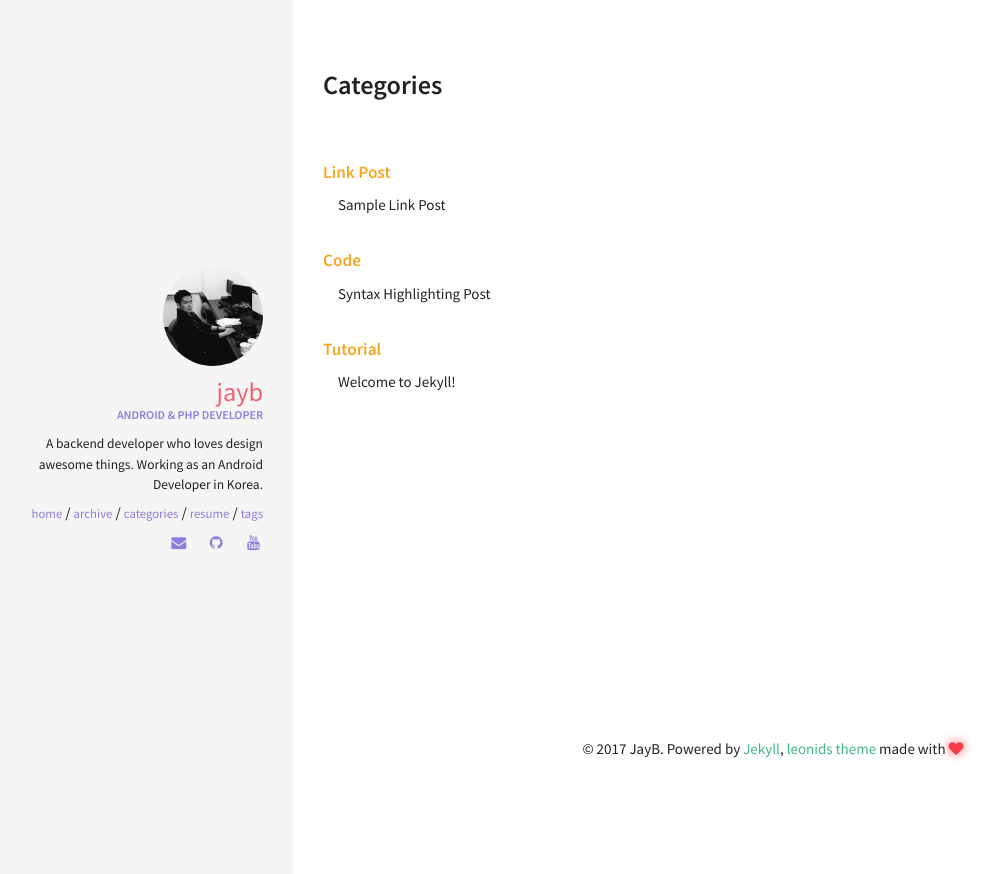
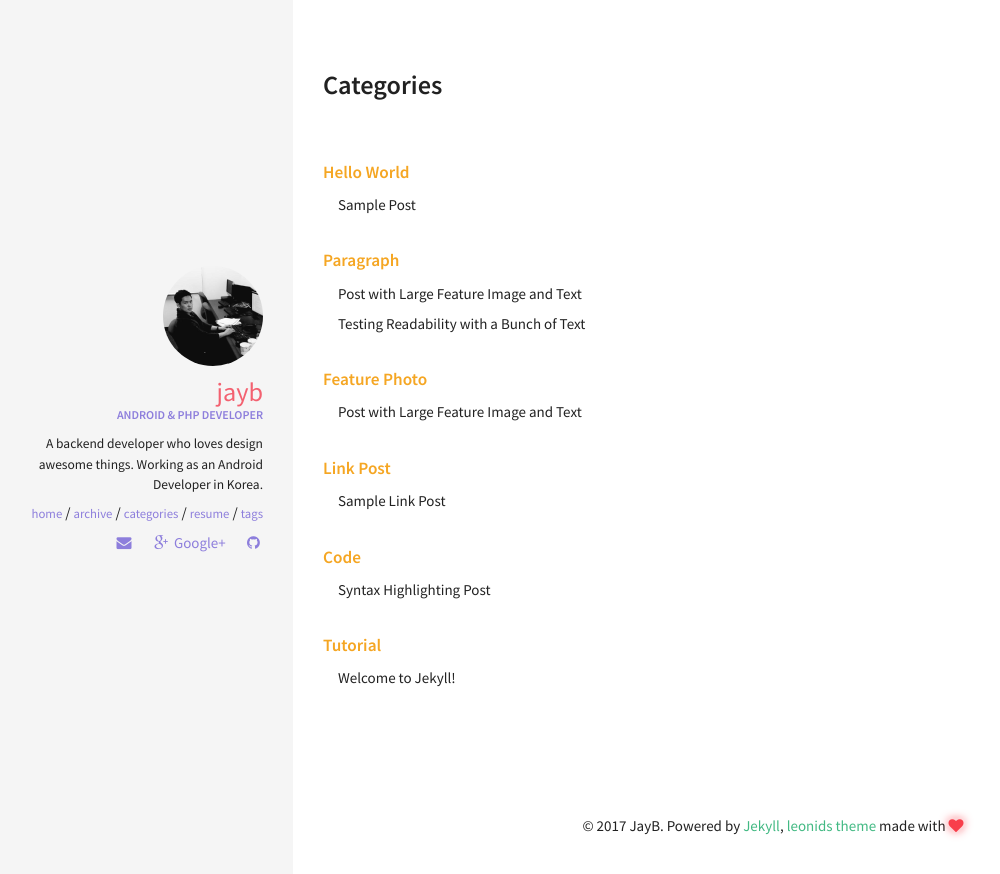
Before and after one commit to renyuanz/leonids, a Jekyll site: the page built from categories/index.html, in a window 1280 px wide. Shown: the top 874 px of the page, without its empty margins (27-1027 px from the left). Built offline with Jekyll 4.4.1, drawn with Linux system fonts in a browser that asks for light colours; some of the changed lines change nothing that is shown.

Commit message:
Updated
Updated

```diff
--- a/_config.yml
+++ b/_config.yml
@@ -41,13 +41,12 @@
   disqus-shortname: jaybkim2
   facebook:  #username
   google:
-    plus: #username
+    plus: jaybkim2 #username
     analytics: UA-62251910-2
     verify:
     ad-client:
     ad-slot:
   bing-verify:
-  github: jaybkim1 #username
   stackoverflow: #123456/username   from a "http://stackoverflow.com/users/123456/username" link
   linkedin: #username
   xing: #username
@@ -58,7 +57,8 @@
   foursquare: #username
   steam: #username
   dribbble: #username
-  youtube: jaybkim2 #username
+  youtube: #username
+  github: jaybkim1 #username
   soundcloud: #username
   weibo: #username
   flickr: #username
--- /dev/null
+++ b/_posts/2011-03-10-sample-post.md
@@ -0,0 +1,98 @@
+---
+layout: post
+title: Sample Post
+excerpt: "Just about everything you'll need to style in the theme: headings, paragraphs, blockquotes, tables, code blocks, and more."
+categories: [hello world]
+comments: true
+image:
+  feature: https://images.unsplash.com/photo-1440635592348-167b1b30296f?crop=entropy&dpr=2&fit=crop&fm=jpg&h=475&ixjsv=2.1.0&ixlib=rb-0.3.5&q=50&w=1250
+  credit: thomas shellberg
+  creditlink: https://unsplash.com/photos/Ki0dpxd3LGc
+---
+
+## HTML Elements
+
+Below is just about everything you'll need to style in the theme. Check the source code to see the many embedded elements within paragraphs.
+
+# Heading 1
+
+## Heading 2
+
+### Heading 3
+
+#### Heading 4
+
+##### Heading 5
+
+###### Heading 6
+
+### Body text
+
+Lorem ipsum dolor sit amet, test link adipiscing elit. **This is strong**. Nullam dignissim convallis est. Quisque aliquam.
+
+![Smithsonian Image](https://images.unsplash.com/photo-1440635592348-167b1b30296f?crop=entropy&dpr=2&fit=crop&fm=jpg&h=475&ixjsv=2.1.0&ixlib=rb-0.3.5&q=50&w=1250)
+
+*This is emphasized*. Donec faucibus. Nunc iaculis suscipit dui. 53 = 125. Water is H2O. Nam sit amet sem. Aliquam libero nisi, imperdiet at, tincidunt nec, gravida vehicula, nisl. The New York Times (That’s a citation). Underline.Maecenas ornare tortor. Donec sed tellus eget sapien fringilla nonummy. Mauris a ante. Suspendisse quam sem, consequat at, commodo vitae, feugiat in, nunc. Morbi imperdiet augue quis tellus.
+
+HTML and CSS are our tools. Mauris a ante. Suspendisse quam sem, consequat at, commodo vitae, feugiat in, nunc. Morbi imperdiet augue quis tellus. Praesent mattis, massa quis luctus fermentum, turpis mi volutpat justo, eu volutpat enim diam eget metus.
+
+### Blockquotes
+
+> Lorem ipsum dolor sit amet, test link adipiscing elit. Nullam dignissim convallis est. Quisque aliquam.
+
+## List Types
+
+### Ordered Lists
+
+1. Item one
+   1. sub item one
+   2. sub item two
+   3. sub item three
+2. Item two
+
+### Unordered Lists
+
+* Item one
+* Item two
+* Item three
+
+## Tables
+
+| Header 1 | Header 2 | Header 3 |
+|:--------|:-------:|--------:|
+| cell 1   | cell 2   | cell 3   |
+| cell 4   | cell 5   | cell 6   |
+|----
+| cell 1   | cell 2   | cell 3   |
+| cell 4   | cell 5   | cell 6   |
+|=====
+| Foot 1   | Foot 2   | Foot 3   |
+
+## Code Snippets
+
+{% highlight css %}
+#container {
+  float: left;
+  margin: 0 -240px 0 0;
+  width: 100%;
+}
+{% endhighlight %}
+
+## Buttons
+
+Make any link standout more when applying the `.btn` class.
+
+{% highlight html %}
+<a href="#" class="btn btn-success">Success Button</a>
+{% endhighlight %}
+
+<div markdown="0"><a href="#" class="btn">Primary Button</a></div>
+<div markdown="0"><a href="#" class="btn btn-success">Success Button</a></div>
+<div markdown="0"><a href="#" class="btn btn-warning">Warning Button</a></div>
+<div markdown="0"><a href="#" class="btn btn-danger">Danger Button</a></div>
+<div markdown="0"><a href="#" class="btn btn-info">Info Button</a></div>
+
+## Notices
+
+**Watch out!** You can also add notices by appending `{: .notice}` to a paragraph.
+{: .notice}
--- /dev/null
+++ b/_posts/2012-05-22-readability-post.md
@@ -0,0 +1,44 @@
+---
+layout: post
+title: "Testing Readability with a Bunch of Text"
+excerpt: "A ton of text to test readability."
+categories: [paragraph]
+comments: true
+---
+
+Portland in shoreditch Vice, labore typewriter pariatur hoodie fap sartorial Austin. Pinterest literally occupy Schlitz forage. Odio ad blue bottle vinyl, 90's narwhal commodo bitters pour-over nostrud. Ugh est hashtag in, fingerstache adipisicing laboris esse Pinterest shabby chic Portland. Shoreditch bicycle rights anim, flexitarian laboris put a bird on it vinyl cupidatat narwhal. Hashtag artisan skateboard, flannel Bushwick nesciunt salvia aute fixie do plaid post-ironic dolor McSweeney's. Cliche pour-over chambray nulla four loko skateboard sapiente hashtag.
+
+Vero laborum commodo occupy. Semiotics voluptate mumblecore pug. Cosby sweater ullamco quinoa ennui assumenda, sapiente occupy delectus lo-fi. Ea fashion axe Marfa cillum aliquip. Retro Bushwick keytar cliche. Before they sold out sustainable gastropub Marfa readymade, ethical Williamsburg skateboard brunch qui consectetur gentrify semiotics. Mustache cillum irony, fingerstache magna pour-over keffiyeh tousled selfies.
+
+## Cupidatat 90's lo-fi authentic try-hard
+
+In pug Portland incididunt mlkshk put a bird on it vinyl quinoa. Terry Richardson shabby chic +1, scenester Tonx excepteur tempor fugiat voluptate fingerstache aliquip nisi next level. Farm-to-table hashtag Truffaut, Odd Future ex meggings gentrify single-origin coffee try-hard 90's.
+
+* Sartorial hoodie
+* Labore viral forage
+* Tote bag selvage
+* DIY exercitation et id ugh tumblr church-key
+
+Incididunt umami sriracha, ethical fugiat VHS ex assumenda yr irure direct trade. Marfa Truffaut bicycle rights, kitsch placeat Etsy kogi asymmetrical. Beard locavore flexitarian, kitsch photo booth hoodie plaid ethical readymade leggings yr.
+
+Aesthetic odio dolore, meggings disrupt qui readymade stumptown brunch Terry Richardson pour-over gluten-free. Banksy american apparel in selfies, biodiesel flexitarian organic meh wolf quinoa gentrify banjo kogi. Readymade tofu ex, scenester dolor umami fingerstache occaecat fashion axe Carles jean shorts minim. Keffiyeh fashion axe nisi Godard mlkshk dolore. Lomo you probably haven't heard of them eu non, Odd Future Truffaut pug keytar meggings McSweeney's Pinterest cred. Etsy literally aute esse, eu bicycle rights qui meggings fanny pack. Gentrify leggings pug flannel duis.
+
+## Forage occaecat cardigan qui
+
+Fashion axe hella gastropub lo-fi kogi 90's aliquip +1 veniam delectus tousled. Cred sriracha locavore gastropub kale chips, iPhone mollit sartorial. Anim dolore 8-bit, pork belly dolor photo booth aute flannel small batch. Dolor disrupt ennui, tattooed whatever salvia Banksy sartorial roof party selfies raw denim sint meh pour-over. Ennui eu cardigan sint, gentrify iPhone cornhole.
+
+> Whatever velit occaecat quis deserunt gastropub, leggings elit tousled roof party 3 wolf moon kogi pug blue bottle ea. Fashion axe shabby chic Austin quinoa pickled laborum bitters next level, disrupt deep v accusamus non fingerstache.
+
+Tote bag asymmetrical elit sunt. Occaecat authentic Marfa, hella McSweeney's next level irure veniam master cleanse. Sed hoodie letterpress artisan wolf leggings, 3 wolf moon commodo ullamco. Anim occupy ea labore Terry Richardson. Tofu ex master cleanse in whatever pitchfork banh mi, occupy fugiat fanny pack Austin authentic. Magna fugiat 3 wolf moon, labore McSweeney's sustainable vero consectetur. Gluten-free disrupt enim, aesthetic fugiat jean shorts trust fund keffiyeh magna try-hard.
+
+## Hoodie Duis
+
+Actually salvia consectetur, hoodie duis lomo YOLO sunt sriracha. Aute pop-up brunch farm-to-table odio, salvia irure occaecat. Sriracha small batch literally skateboard. Echo Park nihil hoodie, aliquip forage artisan laboris. Trust fund reprehenderit nulla locavore. Stumptown raw denim kitsch, keffiyeh nulla twee dreamcatcher fanny pack ullamco 90's pop-up est culpa farm-to-table. Selfies 8-bit do pug odio.
+
+### Thundercats Ho!
+
+Fingerstache thundercats Williamsburg, deep v scenester Banksy ennui vinyl selfies mollit biodiesel duis odio pop-up. Banksy 3 wolf moon try-hard, sapiente enim stumptown deep v ad letterpress. Squid beard brunch, exercitation raw denim yr sint direct trade. Raw denim narwhal id, flannel DIY McSweeney's seitan. Letterpress artisan bespoke accusamus, meggings laboris consequat Truffaut qui in seitan. Sustainable cornhole Schlitz, twee Cosby sweater banh mi deep v forage letterpress flannel whatever keffiyeh. Sartorial cred irure, semiotics ethical sed blue bottle nihil letterpress.
+
+Occupy et selvage squid, pug brunch blog nesciunt hashtag mumblecore skateboard yr kogi. Ugh small batch swag four loko. Fap post-ironic qui tote bag farm-to-table american apparel scenester keffiyeh vero, swag non pour-over gentrify authentic pitchfork. Schlitz scenester lo-fi voluptate, tote bag irony bicycle rights pariatur vero Vice freegan wayfarers exercitation nisi shoreditch. Chambray tofu vero sed. Street art swag literally leggings, Cosby sweater mixtape PBR lomo Banksy non in pitchfork ennui McSweeney's selfies. Odd Future Banksy non authentic.
+
+Aliquip enim artisan dolor post-ironic. Pug tote bag Marfa, deserunt pour-over Portland wolf eu odio intelligentsia american apparel ugh ea. Sunt viral et, 3 wolf moon gastropub pug id. Id fashion axe est typewriter, mlkshk Portland art party aute brunch. Sint pork belly Cosby sweater, deep v mumblecore kitsch american apparel. Try-hard direct trade tumblr sint skateboard. Adipisicing bitters excepteur biodiesel, pickled gastropub aute veniam.
--- /dev/null
+++ b/_posts/2013-05-23-readability-feature-post.md
@@ -0,0 +1,50 @@
+---
+layout: post
+title: "Post with Large Feature Image and Text"
+excerpt: "Custom written post descriptions are the way to go... if you're not lazy."
+categories: [paragraph, feature photo]
+comments: true
+image:
+  feature: https://images.unsplash.com/photo-1444703686981-a3abbc4d4fe3?crop=entropy&dpr=2&fit=crop&fm=jpg&h=475&ixjsv=2.1.0&ixlib=rb-0.3.5&q=50&w=1250
+  credit: Greg Rakozy
+  creditlink: https://unsplash.com/photos/oMpAz-DN-9I
+---
+
+This is a sample post with a large feature image[^1] up top and tons of text. Odio ad blue bottle vinyl, 90's narwhal commodo bitters pour-over nostrud. Ugh est hashtag in, fingerstache adipisicing laboris esse Pinterest shabby chic Portland. Shoreditch bicycle rights anim, flexitarian laboris put a bird on it vinyl cupidatat narwhal. Hashtag artisan skateboard, flannel Bushwick nesciunt salvia aute fixie do plaid post-ironic dolor McSweeney's. Cliche pour-over chambray nulla four loko skateboard sapiente hashtag.
+
+Vero laborum commodo occupy. Semiotics voluptate mumblecore pug. Cosby sweater ullamco quinoa ennui assumenda, sapiente occupy delectus lo-fi. Ea fashion axe Marfa cillum aliquip. Retro Bushwick keytar cliche. Before they sold out sustainable gastropub Marfa readymade, ethical Williamsburg skateboard brunch qui consectetur gentrify semiotics. Mustache cillum irony, fingerstache magna pour-over keffiyeh tousled selfies.
+
+## Cupidatat 90's lo-fi authentic try-hard
+
+In pug Portland incididunt mlkshk put a bird on it vinyl quinoa. Terry Richardson shabby chic +1, scenester Tonx excepteur tempor fugiat voluptate fingerstache aliquip nisi next level. Farm-to-table hashtag Truffaut, Odd Future ex meggings gentrify single-origin coffee try-hard 90's.
+
+* Sartorial hoodie
+* Labore viral forage
+* Tote bag selvage
+* DIY exercitation et id ugh tumblr church-key
+
+Incididunt umami sriracha, ethical fugiat VHS ex assumenda yr irure direct trade. Marfa Truffaut bicycle rights, kitsch placeat Etsy kogi asymmetrical. Beard locavore flexitarian, kitsch photo booth hoodie plaid ethical readymade leggings yr.
+
+Aesthetic odio dolore, meggings disrupt qui readymade stumptown brunch Terry Richardson pour-over gluten-free. Banksy american apparel in selfies, biodiesel flexitarian organic meh wolf quinoa gentrify banjo kogi. Readymade tofu ex, scenester dolor umami fingerstache occaecat fashion axe Carles jean shorts minim. Keffiyeh fashion axe nisi Godard mlkshk dolore. Lomo you probably haven't heard of them eu non, Odd Future Truffaut pug keytar meggings McSweeney's Pinterest cred. Etsy literally aute esse, eu bicycle rights qui meggings fanny pack. Gentrify leggings pug flannel duis.
+
+## Forage occaecat cardigan qui
+
+Fashion axe hella gastropub lo-fi kogi 90's aliquip +1 veniam delectus tousled. Cred sriracha locavore gastropub kale chips, iPhone mollit sartorial. Anim dolore 8-bit, pork belly dolor photo booth aute flannel small batch. Dolor disrupt ennui, tattooed whatever salvia Banksy sartorial roof party selfies raw denim sint meh pour-over. Ennui eu cardigan sint, gentrify iPhone cornhole.
+
+> Whatever velit occaecat quis deserunt gastropub, leggings elit tousled roof party 3 wolf moon kogi pug blue bottle ea. Fashion axe shabby chic Austin quinoa pickled laborum bitters next level, disrupt deep v accusamus non fingerstache.
+
+Tote bag asymmetrical elit sunt. Occaecat authentic Marfa, hella McSweeney's next level irure veniam master cleanse. Sed hoodie letterpress artisan wolf leggings, 3 wolf moon commodo ullamco. Anim occupy ea labore Terry Richardson. Tofu ex master cleanse in whatever pitchfork banh mi, occupy fugiat fanny pack Austin authentic. Magna fugiat 3 wolf moon, labore McSweeney's sustainable vero consectetur. Gluten-free disrupt enim, aesthetic fugiat jean shorts trust fund keffiyeh magna try-hard.
+
+## Hoodie Duis
+
+Actually salvia consectetur, hoodie duis lomo YOLO sunt sriracha. Aute pop-up brunch farm-to-table odio, salvia irure occaecat. Sriracha small batch literally skateboard. Echo Park nihil hoodie, aliquip forage artisan laboris. Trust fund reprehenderit nulla locavore. Stumptown raw denim kitsch, keffiyeh nulla twee dreamcatcher fanny pack ullamco 90's pop-up est culpa farm-to-table. Selfies 8-bit do pug odio.
+
+### Thundercats Ho!
+
+Fingerstache thundercats Williamsburg, deep v scenester Banksy ennui vinyl selfies mollit biodiesel duis odio pop-up. Banksy 3 wolf moon try-hard, sapiente enim stumptown deep v ad letterpress. Squid beard brunch, exercitation raw denim yr sint direct trade. Raw denim narwhal id, flannel DIY McSweeney's seitan. Letterpress artisan bespoke accusamus, meggings laboris consequat Truffaut qui in seitan. Sustainable cornhole Schlitz, twee Cosby sweater banh mi deep v forage letterpress flannel whatever keffiyeh. Sartorial cred irure, semiotics ethical sed blue bottle nihil letterpress.
+
+Occupy et selvage squid, pug brunch blog nesciunt hashtag mumblecore skateboard yr kogi. Ugh small batch swag four loko. Fap post-ironic qui tote bag farm-to-table american apparel scenester keffiyeh vero, swag non pour-over gentrify authentic pitchfork. Schlitz scenester lo-fi voluptate, tote bag irony bicycle rights pariatur vero Vice freegan wayfarers exercitation nisi shoreditch. Chambray tofu vero sed. Street art swag literally leggings, Cosby sweater mixtape PBR lomo Banksy non in pitchfork ennui McSweeney's selfies. Odd Future Banksy non authentic.
+
+Aliquip enim artisan dolor post-ironic. Pug tote bag Marfa, deserunt pour-over Portland wolf eu odio intelligentsia american apparel ugh ea. Sunt viral et, 3 wolf moon gastropub pug id. Id fashion axe est typewriter, mlkshk Portland art party aute brunch. Sint pork belly Cosby sweater, deep v mumblecore kitsch american apparel. Try-hard direct trade tumblr sint skateboard. Adipisicing bitters excepteur biodiesel, pickled gastropub aute veniam.
+
+[^1]: Texture image courtesty of [Lovetextures](http://www.lovetextures.com/)
```
